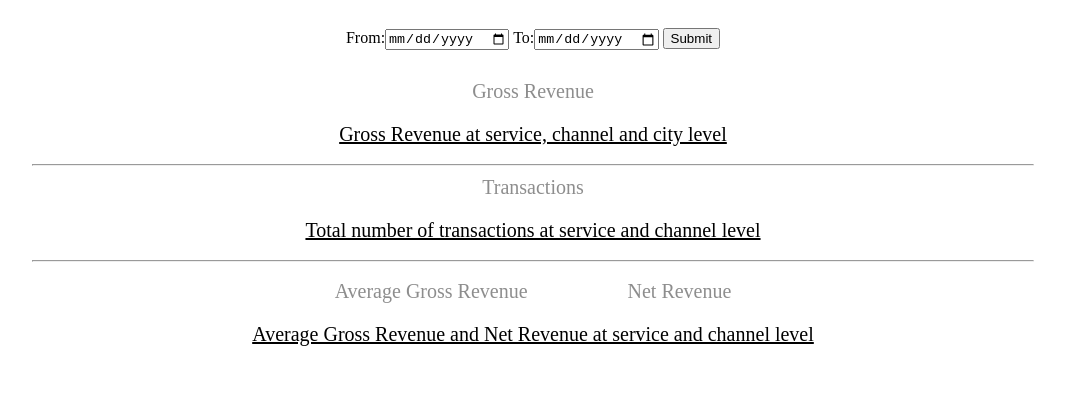
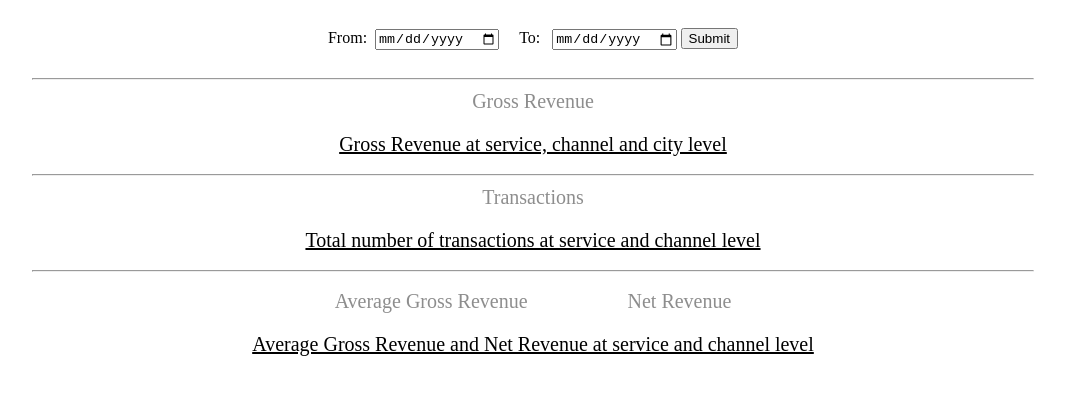
Before and after one commit to Pooja-22/D3-hive, a website: page client/index.html in a window 1280 px wide. Shown: the whole page, without its empty margins (107-1172 px from the left). Drawn offline with nearby package versions, Linux system fonts and the light colour scheme; no server answers.

Commit message:
Added hr below filter

```diff
--- a/client/index.html
+++ b/client/index.html
@@ -15,10 +15,11 @@
 <body>
 <div class="widget">
     <div id="filterDiv">
-        <span>From:</span><input type="date" id="from-date">
-        <span class="margin">To:</span><input type="date" id="to-date">
+        <span>From:&nbsp;&nbsp;</span><input type="date" id="from-date">&nbsp;&nbsp;&nbsp;&nbsp;
+        <span class="margin">To: &nbsp;&nbsp;</span><input type="date" id="to-date">
         <button class="margin" id="filter">Submit</button>
     </div>
+    <hr width="1000">
     <div id="gross_revenue" class="border">
         <div class="label">Gross Revenue</div>
         <div id="gross_revenue_data" class="value"></div>
--- a/client/js/entities_cal.js
+++ b/client/js/entities_cal.js
@@ -182,7 +182,7 @@ function drawGrossRevenueGraph (data) {
             .attr("height", function(d) { return height - y(d.value); })
             .attr("fill", function (d) {
                 return z(d.key);
-            })
+            });
 
         d3.selectAll('rect')
             .on("click", function (d, i, k) {
```
